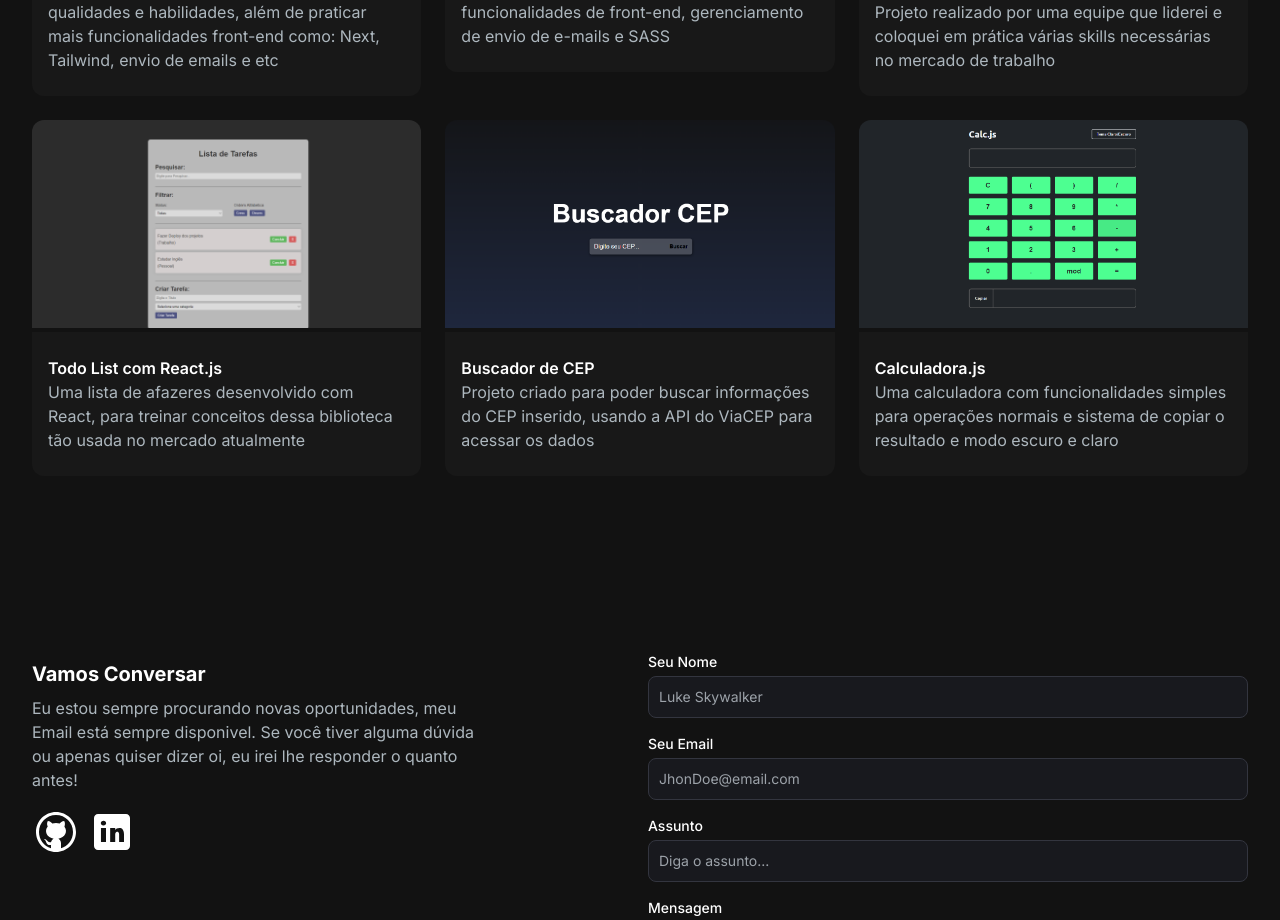
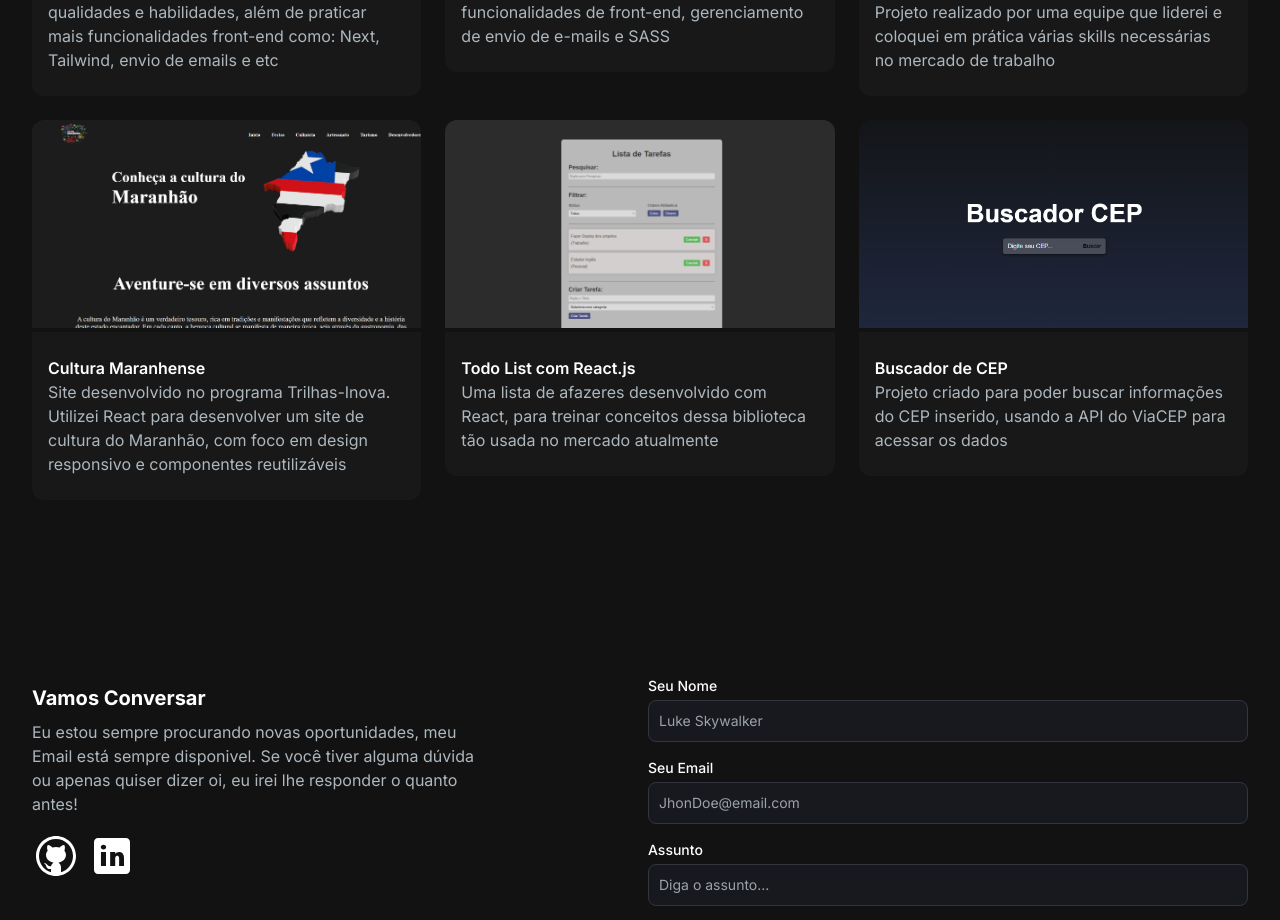
Before and after one commit to EdsonKL/Portifolio-Edson, a Next.js app: page / in a window 1280 px wide. Shown: the part 1686-2606 px from the top of the page. Built offline with nearby package versions, Linux system fonts and the light colour scheme.

Commit message:
alteração de projeto na lista

```diff
--- a/src/app/components/AboutSection.jsx
+++ b/src/app/components/AboutSection.jsx
@@ -48,9 +48,9 @@ function AboutSection() {
   };
 
   return (
-    <motion.div initial={{ opacity: 0 }}
+    <motion.div initial={{ opacity: 0.2 }}
       animate={{ opacity: 1 }}
-      transition={{ duration: 3.8 }}>
+      transition={{ duration: 1.2 }}>
 
       <section id="about" className="text-white pt-10">
         <div className=" md:grid md:grid-cols-2 gap-8 items-center py-8 px-4 xl:gap16 sm:py-16 xl:16">
--- a/src/app/components/HeroSection.jsx
+++ b/src/app/components/HeroSection.jsx
@@ -13,7 +13,7 @@ function HeroSection() {
       <motion.div
         initial={{ opacity: 0.2 }}
         animate={{ opacity: 1 }}
-        transition={{ duration: 1.5 }}
+        transition={{ duration: 1 }}
         className="grid grid-cols-1 md:grid-cols-12"
       >
         <div className="col-span-7 place-self-center text-center sm:text-center md:text-left  md:max-w-max">
--- a/src/app/components/ProjectsSection.jsx
+++ b/src/app/components/ProjectsSection.jsx
@@ -34,6 +34,16 @@ const ProjectsData = [
   },
   {
     id: 4,
+    title: "Cultura Maranhense",
+    description:
+      "Site desenvolvido no programa Trilhas-Inova. Utilizei React para desenvolver um site de cultura do Maranhão, com foco em design responsivo e componentes reutilizáveis",
+    image: "/projeto4.png",
+    tag: ["All", "Web"],
+    gitUrl: "https://github.com/EdsonKL/Calculadora-Javascript/tree/main/src",
+    previewUrl: "https://main--bucolic-bienenstitch-42aff8.netlify.app",
+  },
+  {
+    id: 5,
     title: "Todo List com React.js",
     description:
       "Uma lista de afazeres desenvolvido com React, para treinar conceitos dessa biblioteca tão usada no mercado atualmente",
@@ -43,7 +53,7 @@ const ProjectsData = [
     previewUrl: "https://edsonkl.github.io/to-do-list-react/",
   },
   {
-    id: 5,
+    id: 6,
     title: "Buscador de CEP",
     description:
       "Projeto criado para poder buscar informações do CEP inserido, usando a API do ViaCEP para acessar os dados",
@@ -51,17 +61,7 @@ const ProjectsData = [
     tag: ["All", "Web"],
     gitUrl: "https://github.com/EdsonKL/BuscadorDeCEP-Javascript",
     previewUrl: "https://main--thriving-melba-08af46.netlify.app",
-  },
-  {
-    id: 6,
-    title: "Calculadora.js",
-    description:
-      "Uma calculadora com funcionalidades simples para operações normais e sistema de copiar o resultado e modo escuro e claro",
-    image: "/project6.png",
-    tag: ["All", "Web"],
-    gitUrl: "https://github.com/EdsonKL/Calculadora-Javascript/tree/main/src",
-    previewUrl: "https://main--bucolic-bienenstitch-42aff8.netlify.app",
-  },
+  }
 ];
 
 function ProjectsSection() {
--- a/src/app/layout.js
+++ b/src/app/layout.js
@@ -5,12 +5,12 @@ const inter = Inter({ subsets: ["latin"] });
 
 export const metadata = {
   title: "Portifólio | Edson Mendes - Dev Front-end",
-  description: "Generated by create next app",
+  description: "Portifólio do desenvolvedor Front-end Edson Mendes",
 };
 
 export default function RootLayout({ children }) {
   return (
-    <html lang="en">
+    <html lang="pt-br">
       <body className={inter.className}>{children}</body>
     </html>
   );
```
Also changed, not shown: public/projeto4.png (added).
